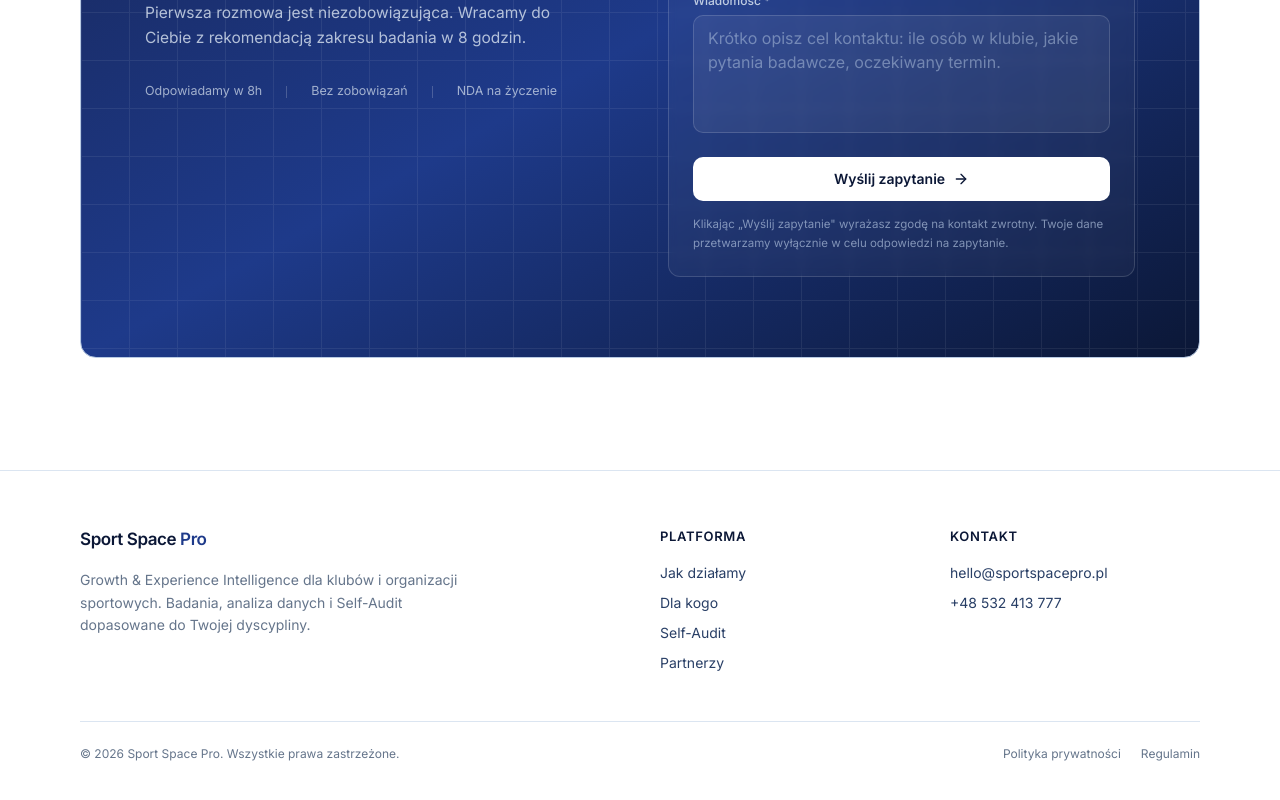
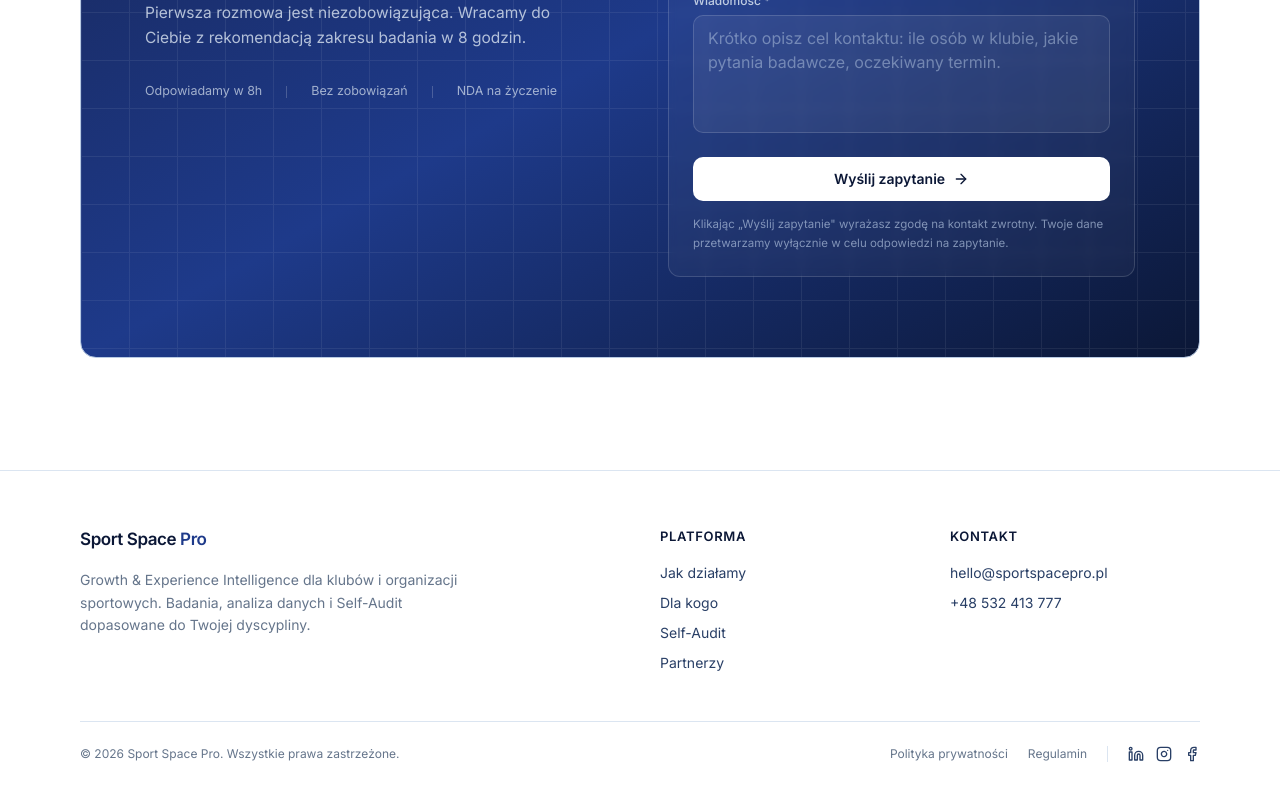
Before and after one commit to Kylog1/SportProSpace, a Next.js app: page / in a window 1280 px wide. Shown: the part 6850-7650 px from the top of the page. Built offline with nearby package versions, Linux system fonts and the light colour scheme.

Commit message:
Dodaj ikonki social media w stopce (LinkedIn, Instagram, Facebook)
Linkuja do oficjalnych profili firmy, otwierane w nowej karcie.

```diff
--- a/components/Footer.tsx
+++ b/components/Footer.tsx
@@ -1,4 +1,5 @@
 import Link from "next/link";
+import { Facebook, Instagram, Linkedin } from "lucide-react";
 
 export function Footer() {
   return (
@@ -70,13 +71,42 @@ export function Footer() {
 
         <div className="mt-12 flex flex-col items-start justify-between gap-3 border-t border-navy-100 pt-6 text-xs text-muted-foreground sm:flex-row sm:items-center">
           <span>© {new Date().getFullYear()} Sport Space Pro. Wszystkie prawa zastrzeżone.</span>
-          <div className="flex gap-5">
+          <div className="flex items-center gap-5">
             <Link href="/polityka-prywatnosci" className="hover:text-navy-900">
               Polityka prywatności
             </Link>
             <Link href="/regulamin" className="hover:text-navy-900">
               Regulamin
             </Link>
+            <div className="flex items-center gap-3 border-l border-navy-100 pl-5">
+              <a
+                href="https://www.linkedin.com/company/sport-space-pro"
+                target="_blank"
+                rel="noopener noreferrer"
+                aria-label="LinkedIn"
+                className="text-navy-700 hover:text-navy-950"
+              >
+                <Linkedin className="size-4" />
+              </a>
+              <a
+                href="https://www.instagram.com/sport_space_pro/"
+                target="_blank"
+                rel="noopener noreferrer"
+                aria-label="Instagram"
+                className="text-navy-700 hover:text-navy-950"
+              >
+                <Instagram className="size-4" />
+              </a>
+              <a
+                href="https://www.facebook.com/profile.php?id=61593570542780"
+                target="_blank"
+                rel="noopener noreferrer"
+                aria-label="Facebook"
+                className="text-navy-700 hover:text-navy-950"
+              >
+                <Facebook className="size-4" />
+              </a>
+            </div>
           </div>
         </div>
       </div>
```
